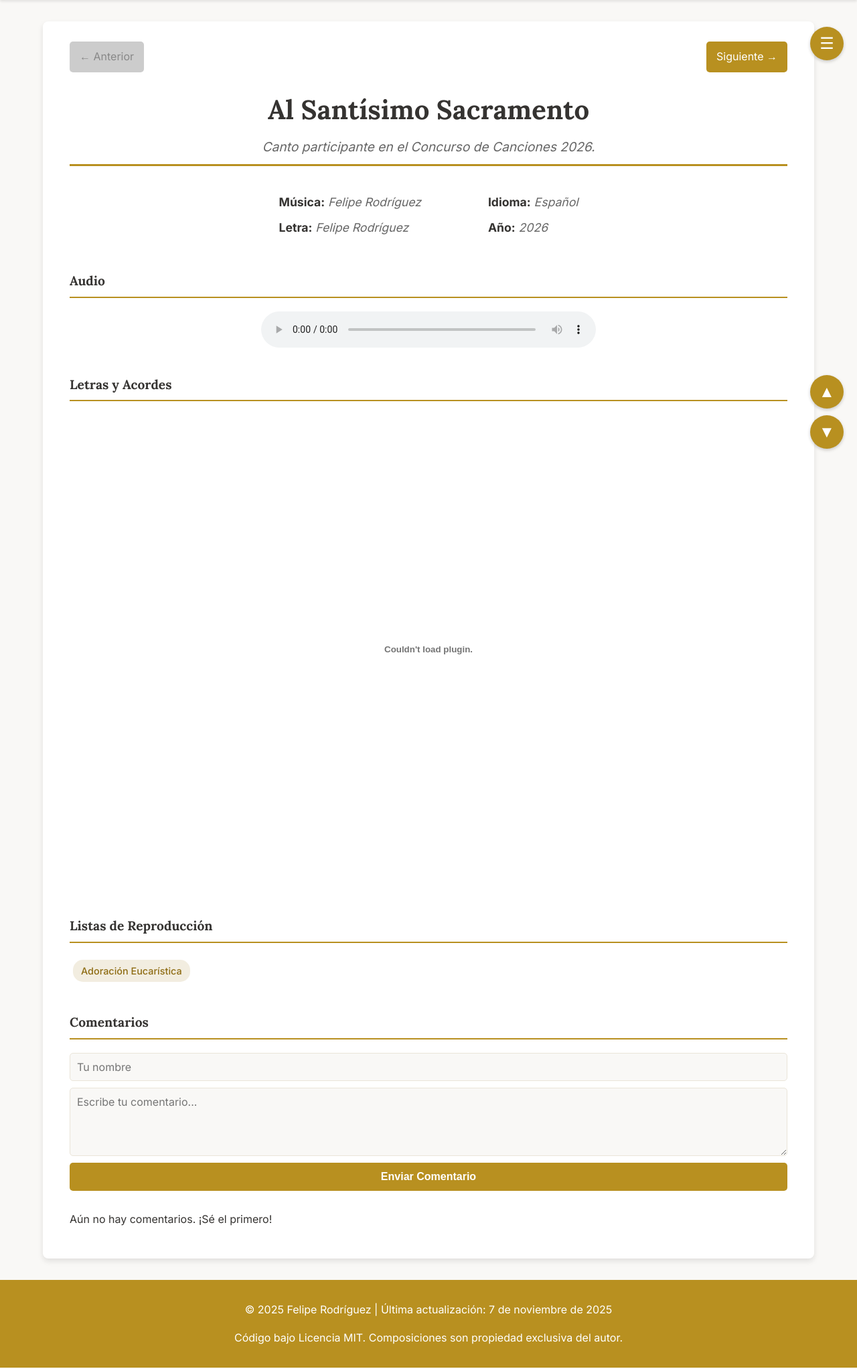
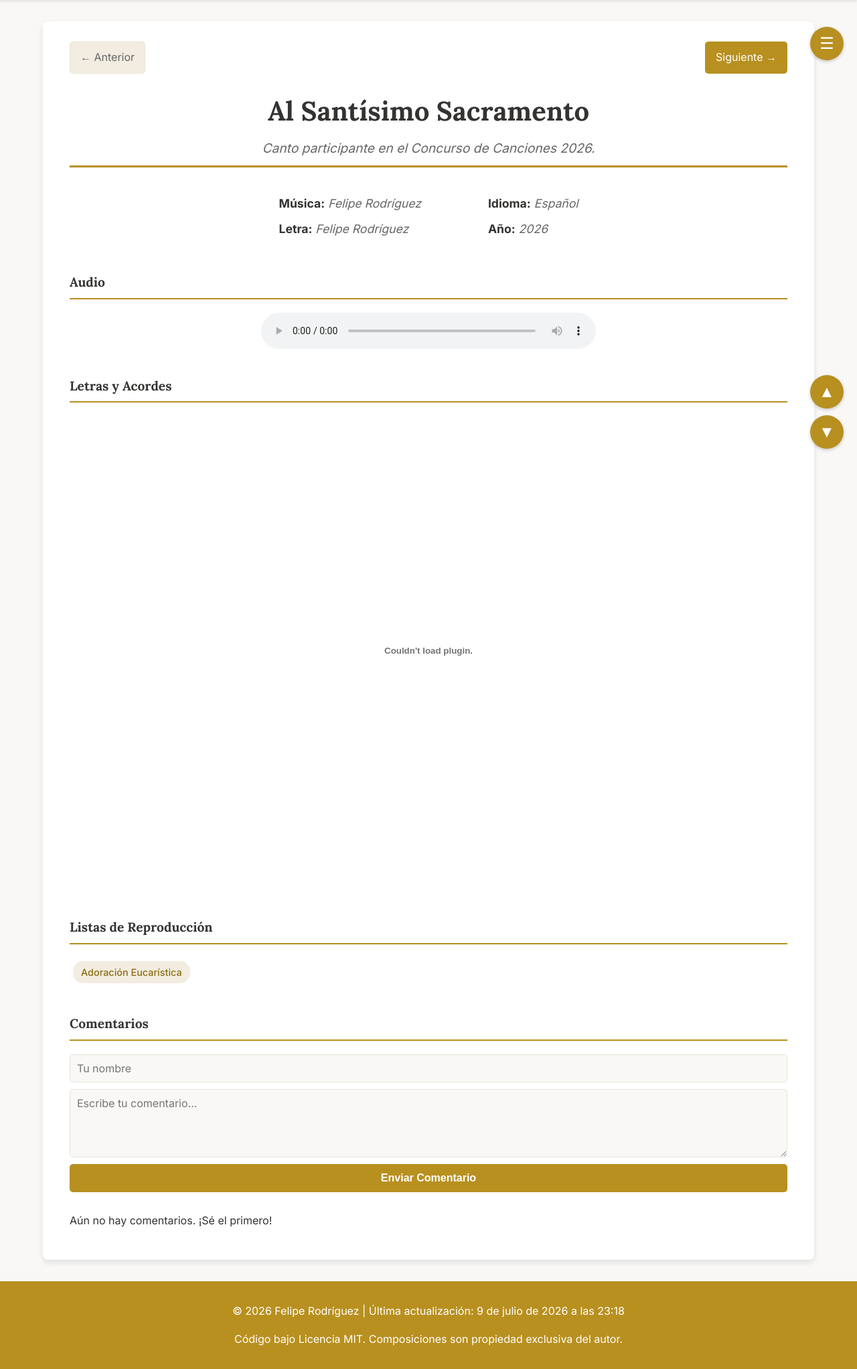
Before and after one commit to feliperodriguezborquez/mi_musica_app, a Flask app: page /composicion/28 in a window 1280 px wide. Shown: the part 110-2154 px from the top of the page at 67% size. Run offline with Flask 3, Linux system fonts and the light colour scheme; data that the repository does not hold is empty; some libraries are stand-ins or nearby versions.

Commit message:
Automatizar fecha de compilación con hook git, ordenar por defecto cronológicamente e intercambiar botones, y mejorar armonía del tema oscuro

```diff
--- a/app.py
+++ b/app.py
@@ -66,6 +66,16 @@ def sort_categories_for_page(categories, page_context='default'):
         # Orden por defecto (index, composiciones, etc.): Arreglo a la izquierda, Composición a la derecha
         sorted_cats.sort(key=lambda x: (x != 'Arreglo', x != 'Composición'))
     return sorted_cats
+
+@app.context_processor
+def inject_last_update():
+    """Inyecta la fecha de la última actualización en todas las plantillas."""
+    try:
+        with open('build_date.txt', 'r', encoding='utf-8') as f:
+            date_str = f.read().strip()
+    except Exception:
+        date_str = "Desconocida"
+    return dict(last_update=date_str)
 
 # --- LÓGICA DE ORDENAMIENTO BÍBLICO AVANZADO ---
 import re
@@ -314,7 +324,7 @@ def index():
     filtered_songs, search_query = search_songs(all_songs)
 
     # 2. Obtener el método de ordenamiento y aplicarlo
-    sort_by = request.args.get('sort_by', 'alfabetico') # Por defecto, alfabético
+    sort_by = request.args.get('sort_by', 'cronologico') # Por defecto, cronológico
 
     if sort_by == 'cronologico':
         def get_song_order_cronologico(song):
--- /dev/null
+++ b/build_date.txt
@@ -0,0 +1 @@
+9 de julio de 2026 a las 23:18
--- a/static/style.css
+++ b/static/style.css
@@ -10,6 +10,16 @@
     --color-tag-bg: #f2ede0;     /* Fondo de etiqueta */
     --color-tag-texto: #8e6c13;  /* Texto de etiqueta */
     --color-borde: #eae5d9;      /* Borde de contenedor */
+
+    /* Variables de Estructura */
+    --color-header-bg: var(--color-principal);
+    --color-header-texto: var(--color-blanco);
+    --color-header-btn-bg: var(--color-boton-nav);
+    --color-footer-bg: var(--color-principal);
+    --color-footer-texto: var(--color-blanco);
+    --color-btn-bg: var(--color-principal);
+    --color-btn-texto: var(--color-blanco);
+    --color-btn-borde: transparent;
 }
 
 /* --- Modo Oscuro Premium --- */
@@ -184,9 +204,9 @@ footer { text-align: center; margin-top: 2rem; padding: 1rem; background-color:
 .seccion-lista .tags-container { text-align: left; border: none; padding: 0; }
 .tag-link { display: inline-block; background-color: var(--color-tag-bg); color: var(--color-tag-texto); padding: 5px 12px; margin: 5px; border-radius: 15px; text-decoration: none; font-size: 0.9em; transition: background-color 0.2s, color 0.2s; }
 .tag-link { font-weight: 500; } /* Usamos un peso intermedio (semibold) en lugar de negrita completa */
-.btn-nav { display: inline-block; text-decoration: none; background-color: var(--color-principal); color: white; padding: 10px 15px; border-radius: 5px; transition: background-color 0.2s; }
-.btn-nav-disabled { display: inline-block; text-decoration: none; background-color: #ccc; color: #888; padding: 10px 15px; border-radius: 5px; cursor: not-allowed; }
-.btn-nav:hover { background-color: var(--color-acento); }
+.btn-nav { display: inline-block; text-decoration: none; background-color: var(--color-btn-bg); color: var(--color-btn-texto); border: 1px solid var(--color-btn-borde); padding: 10px 15px; border-radius: 5px; transition: background-color 0.2s, color 0.2s, border-color 0.2s; }
+.btn-nav-disabled { display: inline-block; text-decoration: none; background-color: var(--color-tag-bg); color: var(--color-texto-secundario); border: 1px solid var(--color-borde); padding: 10px 15px; border-radius: 5px; cursor: not-allowed; }
+.btn-nav:hover { background-color: var(--color-acento); color: var(--color-blanco); border-color: var(--color-acento); }
 .tag-link:hover {
     background-color: var(--color-principal);
     color: #fff;
--- a/templates/base.html
+++ b/templates/base.html
@@ -42,7 +42,7 @@
         {% block content %}{% endblock %}
     </main>
     <footer>
-        <p>&copy; 2025 Felipe Rodríguez | Última actualización: 7 de noviembre de 2025</p>
+        <p>&copy; 2026 Felipe Rodríguez | Última actualización: {{ last_update }}</p>
         <p>Código bajo Licencia MIT. Composiciones son propiedad exclusiva del autor.</p>
     </footer>
 
```
Also changed, not shown: other parts of static/style.css (+17 -7 lines), templates/_sort_dropdown.html (+6 -6 lines), update_build_date.py (added, +13 -0 lines).
